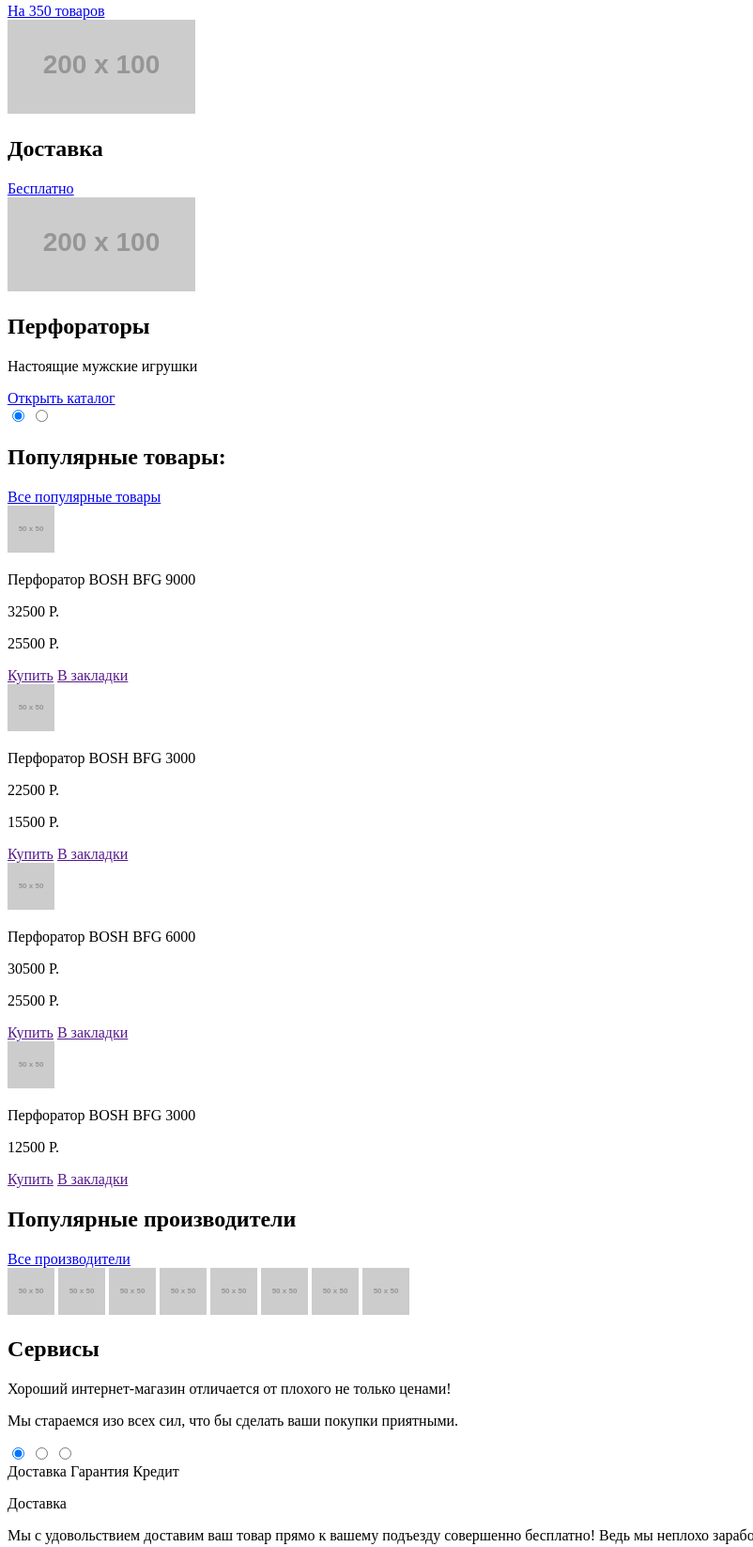
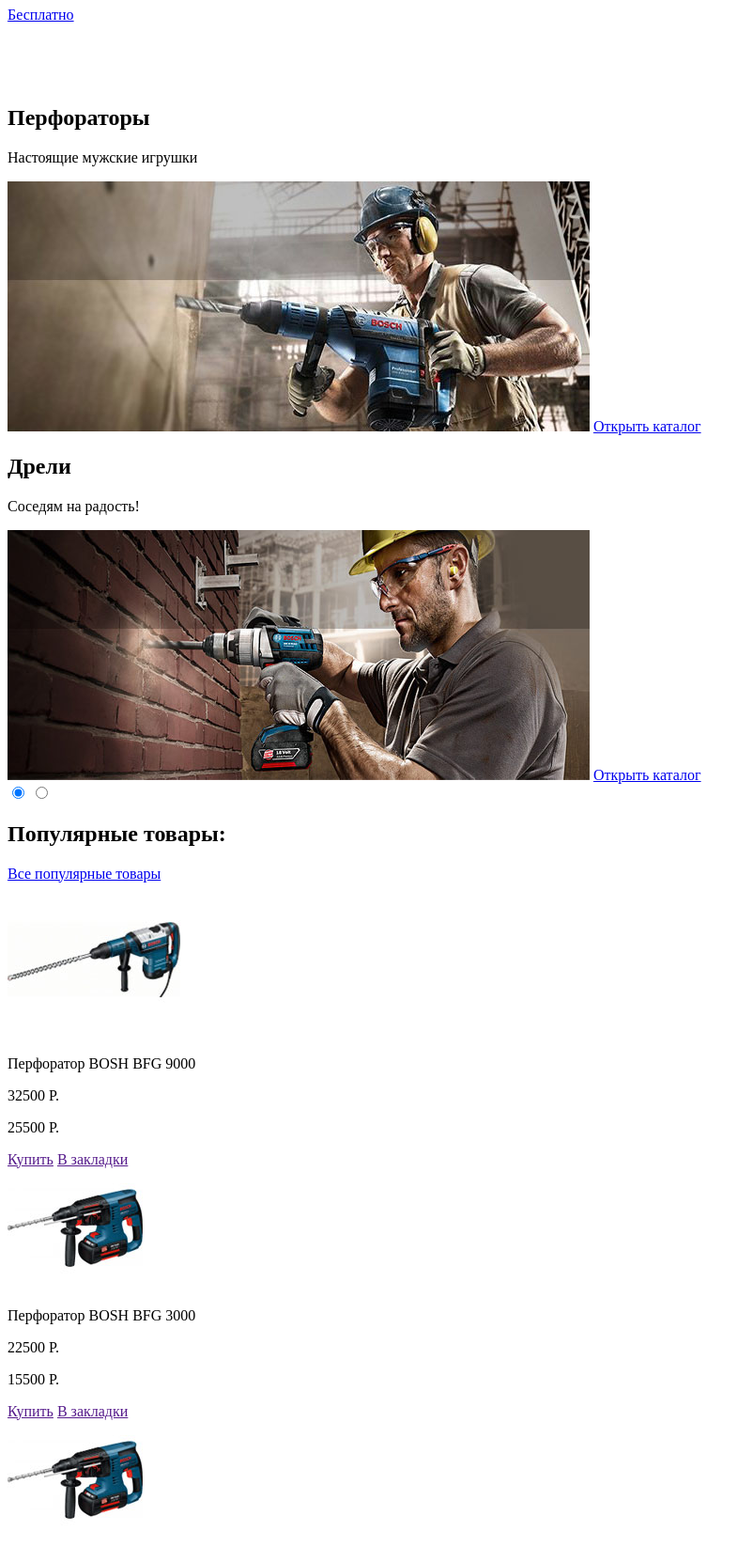
Before and after one commit to Vizevul/227942-technomart, a plain HTML site: page main.html in a window 1280 px wide. Shown: the part 937-2583 px from the top of the page at 94% size, without its empty margins (0-802 px from the left). Drawn offline with Linux system fonts and the light colour scheme; placeholder pictures from the web are drawn by us; files whose address does not match are found by name.

Commit message:
Добавил ссылки на изображения

```diff
--- a/main.html
+++ b/main.html
@@ -48,7 +48,7 @@
 					<a href="#">На любой вкус</a>
 				</div>
 				<div class="material-logo">
-					<img src="http://placehold.it/200x100">
+					<img src="C:\Users\Eugene\Documents\GitHub\227942-technomart\img\Layer 92.png">
 				</div>
 			</div>
 			<div class="instrument">
@@ -59,7 +59,7 @@
 					<a href="#">На все случаи</a>
 				</div>
 				<div class="instrument-logo">
-					<img src="http://placehold.it/200x100">
+					<img src="C:\Users\Eugene\Documents\GitHub\227942-technomart\img\Layer 96 .png">
 				</div>
 			</div>
 			<div class="technic">
@@ -70,7 +70,7 @@
 					<a href="#">Для стройки</a>
 				</div>
 				<div class="technic-logo">
-					<img src="http://placehold.it/200x100">
+					<img src="C:\Users\Eugene\Documents\GitHub\227942-technomart\img\Layer 95.png">
 				</div>
 			</div>
 			<div class="sale">
@@ -81,7 +81,7 @@
 					<a href="#">На 350 товаров</a>
 				</div>
 				<div class="sale-logo">
-					<img src="http://placehold.it/200x100">
+					<img src="C:\Users\Eugene\Documents\GitHub\227942-technomart\img\Layer 100.png">
 				</div>
 			</div>
 			<div class="delivery">
@@ -92,25 +92,46 @@
 					<a href="#">Бесплатно</a>
 				</div>
 				<div class="delivery-logo">
-					<img src="http://placehold.it/200x100">
+					<img src="C:\Users\Eugene\Documents\GitHub\227942-technomart\img\Layer 101.png">
 				</div>
 			</div>
 			<div class="promo-slider">
-				<div clas="slider-name">
+					<div clas="slider-1">
+						<div class="title-1">
 							<h2>Перфораторы</h2>
 							<p>Настоящие мужские игрушки</p>
 						</div>
 						<div class="slider-catalog">
+							<img src="C:\Users\Eugene\Documents\GitHub\227942-technomart\img\Layer 99.jpg">
 							<a href="#">Открыть каталог</a>
+						</div>
+
+						<div class="slider-btn">
+							<label for="btn-left"></label>
+							<label for="btn-right"></label>
+						</div>
+					</div>
+				<div clas="slider-name-2">
+				<div clas="slider-2">
+						<div class="title-2">
+							<h2>Дрели</h2>
+							<p>Соседям на радость!</p>
+						</div>
+						<div class="slider-catalog">
+							<img src="C:\Users\Eugene\Documents\GitHub\227942-technomart\img\Layer 99.1.jpg">
+							<a href="#">Открыть каталог</a>
+						</div>
+
+						<div class="slider-btn">
+							<label for="btn-left"></label>
+							<label for="btn-right"></label>
+						</div>
+					</div>
+
 				</div>
 			<div class="slider-carousel">
 					<input id="btn-left" name="togle" checked type="radio"></input>
 					<input id="btn-right" name="togle" type="radio"></input></input>
-				</div>
-				<div class="slider-btn">
-					<label for="btn-left"></label>
-					<label for="btn-right"></label>
-				</div>
 				</div>
 		</div>
 		<div class="botton-container">
@@ -120,7 +141,7 @@
 			</div>
 			<div class="container-icon">
 				<article class="item">
-						<img src="http://placehold.it/50x50">
+						<img src="C:\Users\Eugene\Documents\GitHub\227942-technomart\img\snippet-32961 copy 3.jpg">
 						<p>Перфоратор BOSH BFG 9000</p>
 					<div class="old-price-1">
 						<p>32500 Р.</p>
@@ -134,7 +155,7 @@
 					</div>
 				</article>
 				<article class="item">
-					<img src="http://placehold.it/50x50">
+					<img src="C:\Users\Eugene\Documents\GitHub\227942-technomart\img\snippet-945 copy 2.jpg">
 							<p>Перфоратор BOSH BFG 3000</p>
 						<div class="old-price-1">
 							<p>22500 Р.</p>
@@ -148,7 +169,7 @@
 						</div>
 				</article>
 				<article class="item">
-					<img src="http://placehold.it/50x50">
+					<img src="C:\Users\Eugene\Documents\GitHub\227942-technomart\img\snippet-945 copy 2.jpg">
 							<p>Перфоратор BOSH BFG 6000</p>
 						<div class="old-price-1">
 							<p>30500 Р.</p>
@@ -162,8 +183,8 @@
 						</div>
 				</article>
 				<article class="item">
-					<img src="http://placehold.it/50x50">
-							<p>Перфоратор BOSH BFG 3000</p>
+					<img src="C:\Users\Eugene\Documents\GitHub\227942-technomart\img\snippet-18927 copy 3.jpg">
+							<p>Перфоратор BOSH BFG 2000</p>
 						<!--<div class="old-price-1">
 							<p>22500 Р.</p>
 						</div> -->
@@ -183,14 +204,14 @@
 					<a class="container-link" href="#">Все производители</a>
 				</div>
 				<div class="container-icon">
-						<a href="#"><img src="http://placehold.it/50x50"></a>
-						<a href="#"><img src="http://placehold.it/50x50"></a>
-						<a href="#"><img src="http://placehold.it/50x50"></a>
-						<a href="#"><img src="http://placehold.it/50x50"></a>
-						<a href="#"><img src="http://placehold.it/50x50"></a>
-						<a href="#"><img src="http://placehold.it/50x50"></a>
-						<a href="#"><img src="http://placehold.it/50x50"></a>
-						<a href="#"><img src="http://placehold.it/50x50"></a>
+						<a href="#"><img src="C:\Users\Eugene\Documents\GitHub\227942-technomart\img\bosch.jpg"></a>
+						<a href="#"><img src="C:\Users\Eugene\Documents\GitHub\227942-technomart\img\Makita.jpg"></a>
+						<a href="#"><img src="C:\Users\Eugene\Documents\GitHub\227942-technomart\img\DeWALT.jpg "></a>
+						<a href="#"><img src="C:\Users\Eugene\Documents\GitHub\227942-technomart\img\Интерскол.jpg"></a>
+						<a href="#"><img src="C:\Users\Eugene\Documents\GitHub\227942-technomart\img\Hitachi.jpg"></a>
+						<a href="#"><img src="C:\Users\Eugene\Documents\GitHub\227942-technomart\img\LG.jpg"></a>
+						<a href="#"><img src="C:\Users\Eugene\Documents\GitHub\227942-technomart\img\AEG.jpg"></a>
+						<a href="#"><img src="C:\Users\Eugene\Documents\GitHub\227942-technomart\img\Metabo.jpg"></a>
 				</div>
 			</div>
 			<div class="service">
@@ -239,7 +260,7 @@
 				<div class="company-right">
 					<h2>Контакты</h2>
 					<p>Вы можете забрать товар сами заехав к нам в офис:</p>
-					<a href="#"><img src="http://placehold.it/50x50"></a>
+					<a href="#"><img src="C:\Users\Eugene\Documents\GitHub\227942-technomart\img\слой 5.jpg"></a>
 					<a href="#">Заблудились? Напишите нам!</a>
 				</div>
 			</div>
```
Lines whose indentation alone changed are shown as unchanged.
